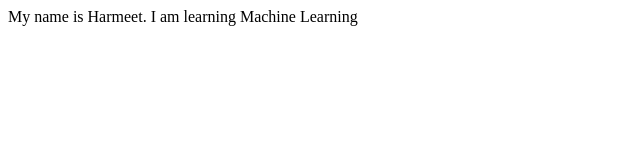
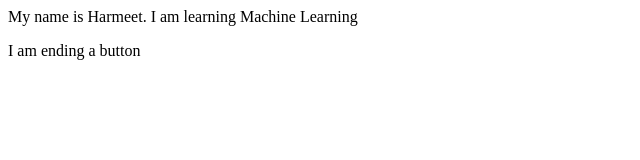
Before and after one commit to harmeetkaur17/BrandNewRepo, a plain HTML site: page index.html in a window 1280 px wide. Shown: the whole page, without its empty margins (0-640 px from the left). Drawn offline with Linux system fonts and the light colour scheme.

Commit message:
adding a new change

```diff
--- a/index.html
+++ b/index.html
@@ -1 +1,2 @@
 <p>My name is Harmeet. I am learning Machine Learning</p>
+<p>I am ending a button</p>
```
